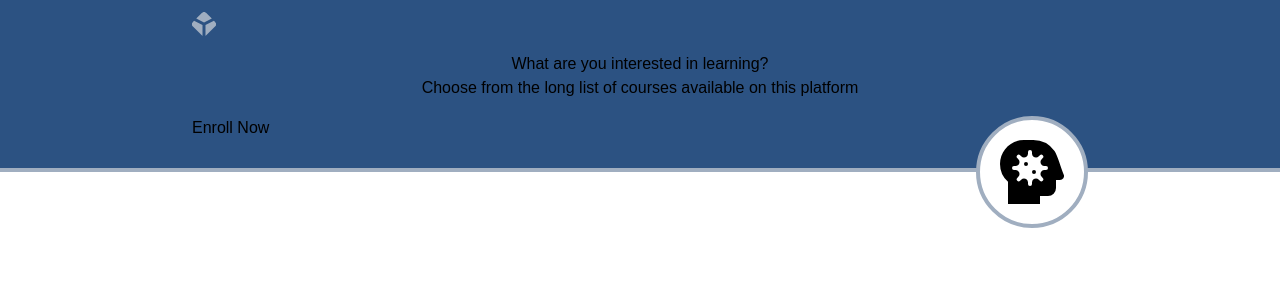
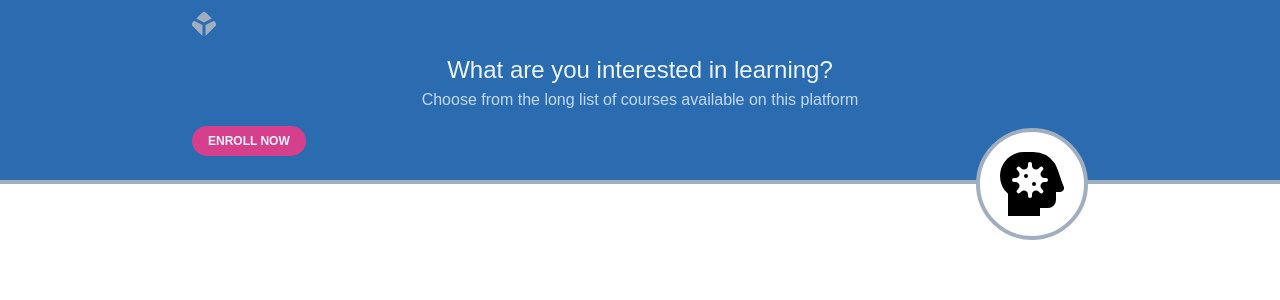
Before and after one commit to michhub-dev/Info_site, a React (Create React App) app: page / in a window 1280 px wide. Shown: the top 300 px of the page. Built offline with nearby package versions, Linux system fonts and the light colour scheme.

Commit message:
More update on styling

```diff
--- a/src/components/Header.js
+++ b/src/components/Header.js
@@ -3,7 +3,7 @@ import React from "react";
 export default function Header() {
   return (
     <>
-      <header className="bg-blue-800 px-4 py-3 w-screen border-b-4 border-gray-500 flex justify-center">
+      <header className="bg-blue-700 px-4 py-3 w-screen border-b-4 border-gray-500 flex justify-center">
         <div className="w-full max-w-4xl ">
           <div className="flex items-center justify-between text-gray-500">
             <svg
@@ -31,11 +31,13 @@ export default function Header() {
             </button>
           </div>
           <div className="my-4">
-              <h1>What are you interested in learning?</h1>
-              <p>Choose from the long list of courses available on this platform</p>
+              <h1 className="text-indigo-100 text-2xl">What are you interested in learning?</h1>
+              <p className="text-indigo-200">Choose from the long list of courses available on this platform</p>
 
               <div className="mt-4 flex relative ">
-                  <div>Enroll Now</div>
+                  <div>
+                      <a href="#" className="bg-pink-600 hover:bg-pink-400 text-indigo-100 font-bold uppercase text-xs rounded-full mt-2 py-2 px-4">Enroll Now</a>
+                  </div>
                   <div className="absolute right-0 bg-white rounded-full flex justify-center items-center p-5 border-4 border-gray-500">
                       <svg className="w-16 h-16" viewBox="0 0 512 512" xmlns="http://www.w3.org/2000/svg"><path d="M272,240a16,16,0,1,0,16,16A16,16,0,0,0,272,240Zm-64-64a16,16,0,1,0,16,16A16,16,0,0,0,208,176Zm301.2,99c-20.93-47.12-48.43-151.73-73.07-186.75A207.9,207.9,0,0,0,266.09,0H192C86,0,0,86,0,192A191.23,191.23,0,0,0,64,334.81V512H320V448h64a64,64,0,0,0,64-64V320H480A32,32,0,0,0,509.2,275ZM368,240H355.88c-28.51,0-42.79,34.47-22.63,54.63l8.58,8.57a16,16,0,1,1-22.63,22.63l-8.57-8.58C290.47,297.09,256,311.37,256,339.88V352a16,16,0,0,1-32,0V339.88c0-28.51-34.47-42.79-54.63-22.63l-8.57,8.58a16,16,0,0,1-22.63-22.63l8.58-8.57c20.16-20.16,5.88-54.63-22.63-54.63H112a16,16,0,0,1,0-32h12.12c28.51,0,42.79-34.47,22.63-54.63l-8.58-8.57a16,16,0,0,1,22.63-22.63l8.57,8.58c20.16,20.16,54.63,5.88,54.63-22.63V96a16,16,0,0,1,32,0v12.12c0,28.51,34.47,42.79,54.63,22.63l8.57-8.58a16,16,0,0,1,22.63,22.63l-8.58,8.57C313.09,173.53,327.37,208,355.88,208H368a16,16,0,0,1,0,32Z"/></svg>
                   </div>
```
